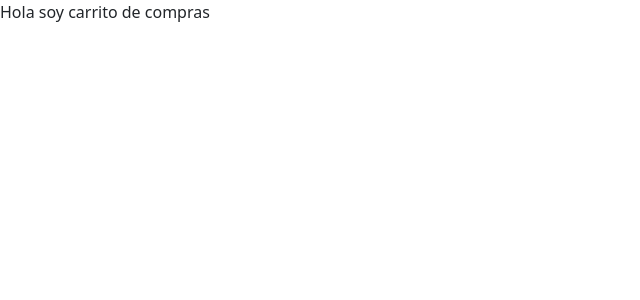
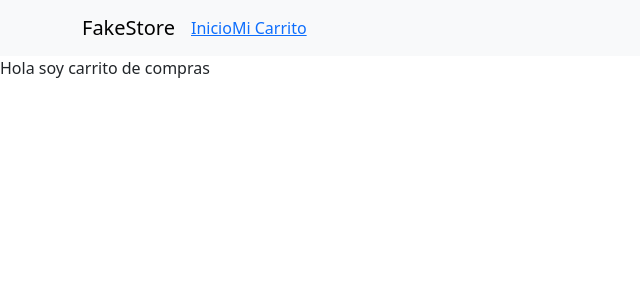
Before and after one commit to ImnotaChickenNuggie/prueba-brunoVazquez, a React (Vite) app: page /cart in a window 1280 px wide. Shown: the top 300 px of the page, without its empty margins (0-640 px from the left). Built offline with nearby package versions, Linux system fonts and the light colour scheme.

Commit message:
#Feat: Se crea navbar para navegacion entre paginas

```diff
--- a/src/App.jsx
+++ b/src/App.jsx
@@ -1,9 +1,11 @@
 import { Outlet } from "react-router"
+import Header from "./components/Header"
 
 function App() {
 
   return (
     <>
+      <Header />
       <Outlet />
     </>
   )
--- /dev/null
+++ b/src/components/Header.jsx
@@ -0,0 +1,23 @@
+import Container from 'react-bootstrap/Container';
+import Nav from 'react-bootstrap/Nav';
+import Navbar from 'react-bootstrap/Navbar';
+import { Link } from 'react-router';
+
+const Header = () => {
+    return (
+        <Navbar expand="lg" className="bg-body-tertiary">
+            <Container>
+                <Navbar.Brand href="#home">FakeStore</Navbar.Brand>
+                <Navbar.Toggle aria-controls="basic-navbar-nav" />
+                <Navbar.Collapse id="basic-navbar-nav">
+                    <Nav className="me-auto">
+                        <Link to="/">Inicio</Link>
+                        <Link to="/cart">Mi Carrito</Link>
+                    </Nav>
+                </Navbar.Collapse>
+            </Container>
+        </Navbar>
+    )
+}
+
+export default Header
```
